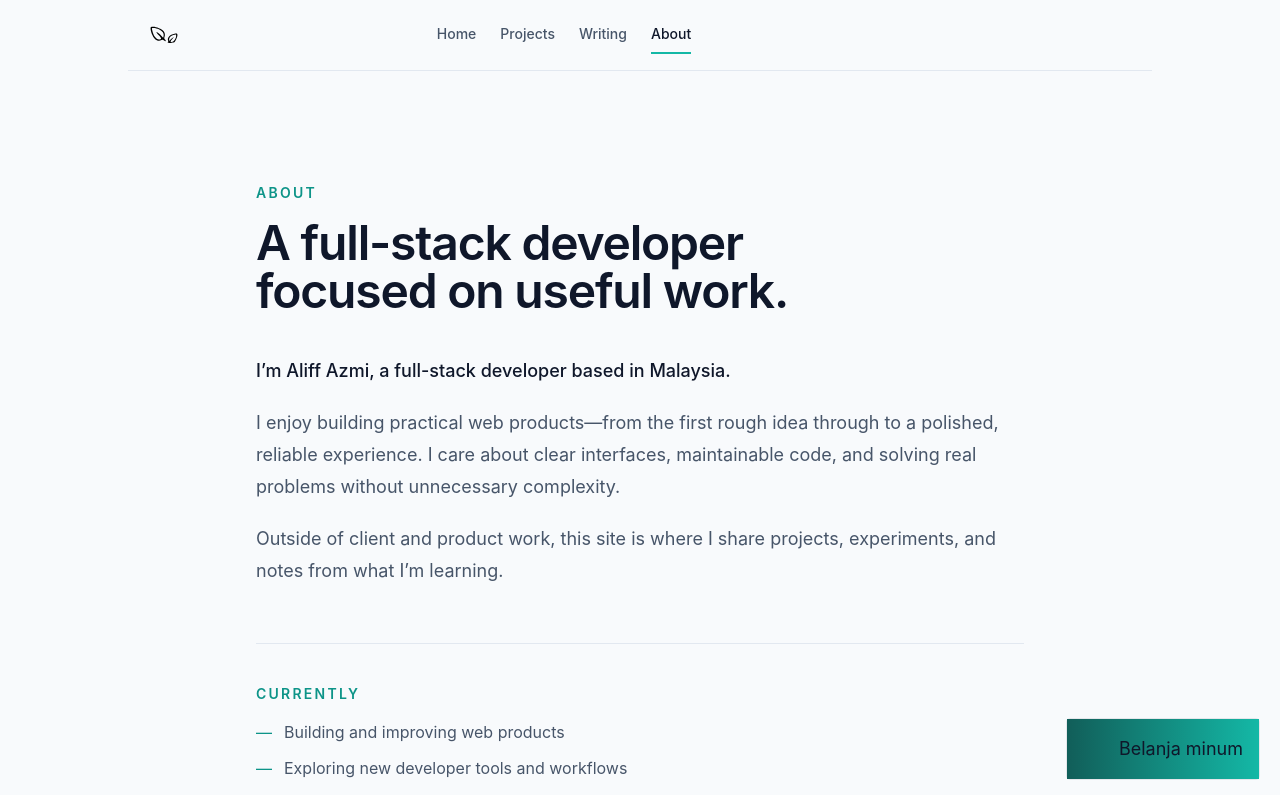
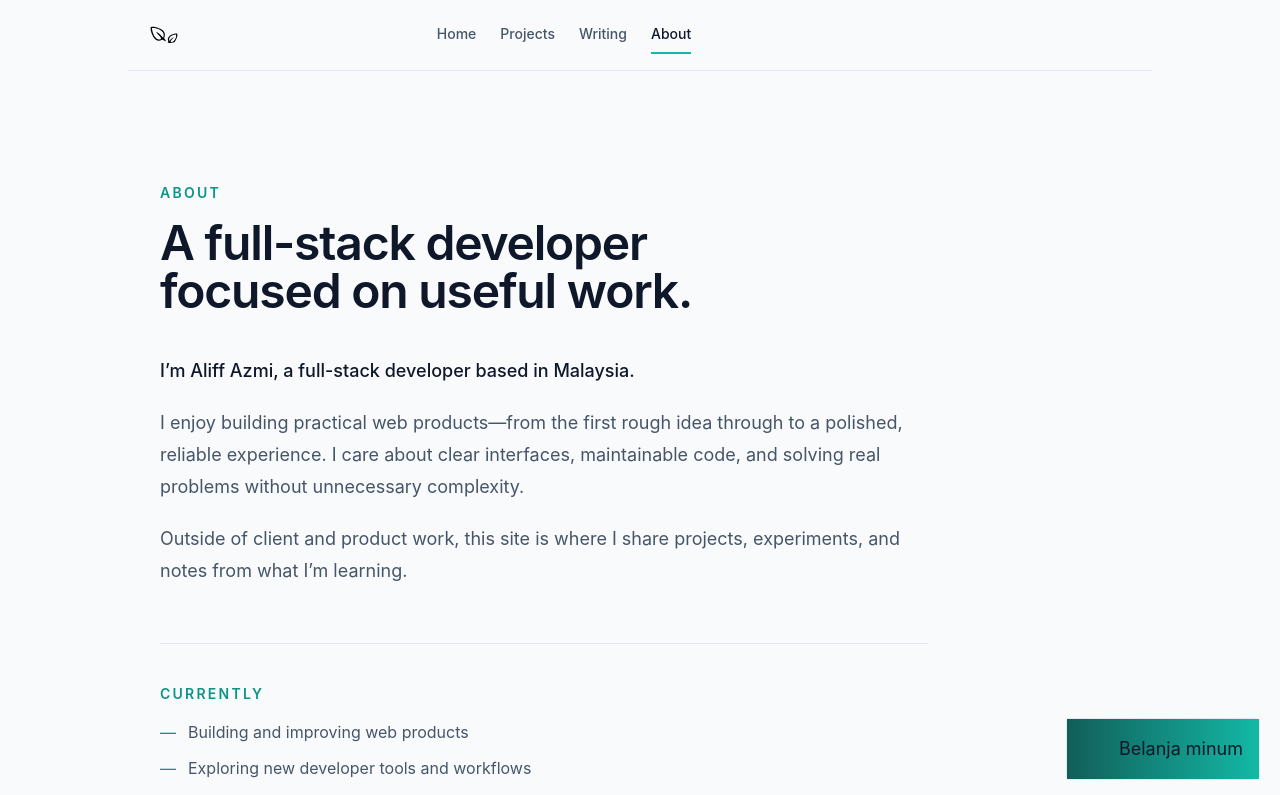
Before and after one commit to AliffAzmi/aliff-azmi-portfolio, a SvelteKit app: page /about in a window 1280 px wide. Shown: the top 795 px of the page. Built offline with nearby package versions, Linux system fonts and the light colour scheme; no server answers; some icons are missing.

Commit message:
fix: align about page content

```diff
--- a/src/routes/about/+page.svelte
+++ b/src/routes/about/+page.svelte
@@ -30,7 +30,7 @@
 </section>
 
 <style>
-  .about-page { @apply mx-auto max-w-3xl py-20 sm:py-28; }
+  .about-page { @apply mx-0 max-w-3xl py-20 sm:py-28; }
   .eyebrow { @apply mb-4 text-sm font-semibold uppercase tracking-[0.16em] text-teal-600 dark:text-teal-400; }
   h1 { @apply max-w-2xl text-4xl leading-[1.05] sm:text-5xl; }
   .intro { @apply mt-10 space-y-5 text-lg leading-8 text-slate-600 dark:text-slate-300; }
```
